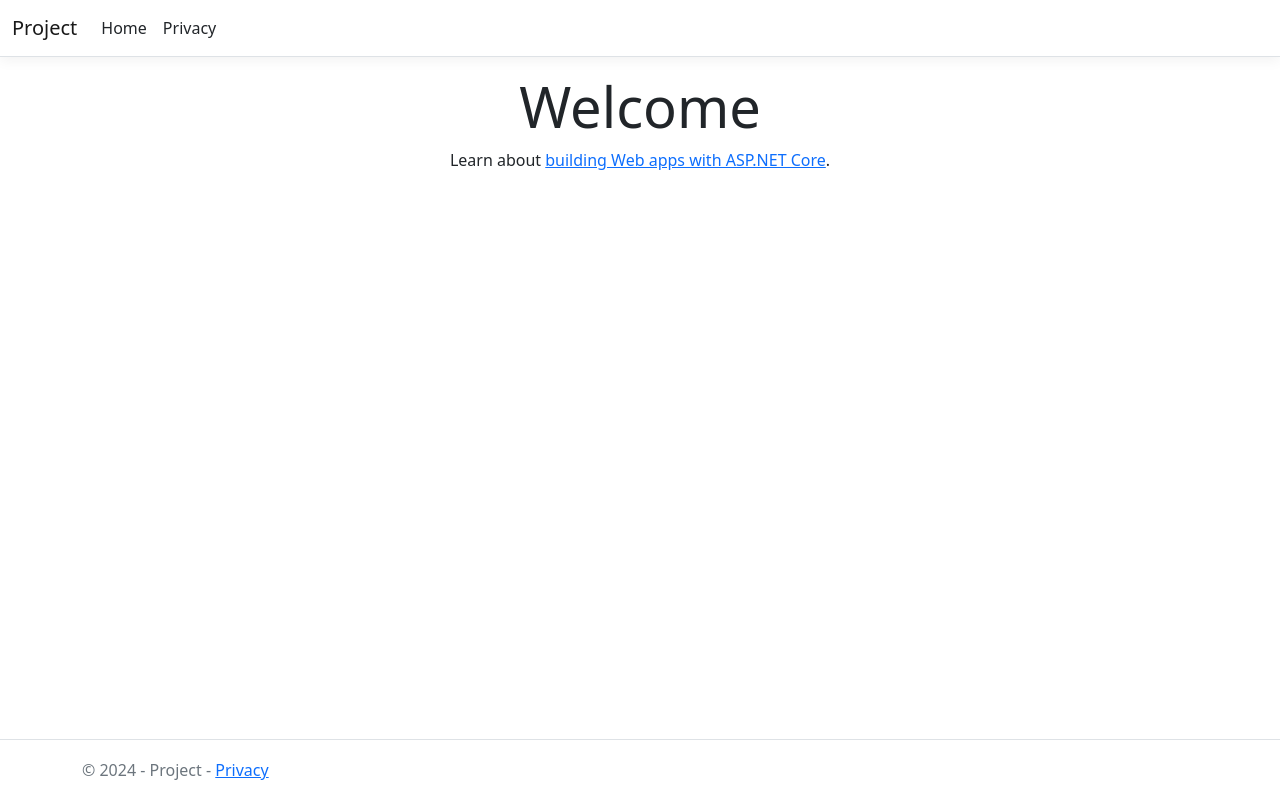
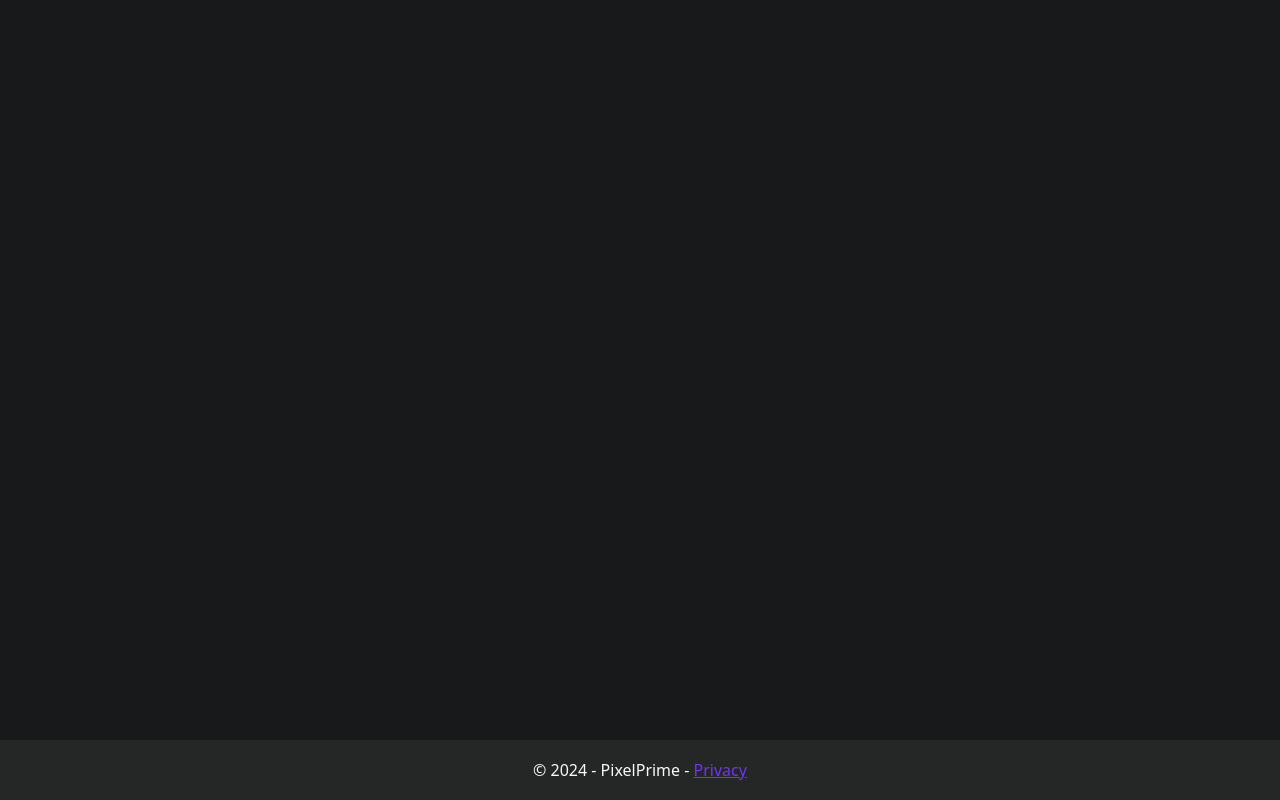
Before and after one commit to Maxiboy441/PixelPrime, an ASP.NET Core app: page / in a window 1280 px wide. Run offline with ASP.NET Core 8, Linux system fonts and the light colour scheme; style sheets or scripts are compiled from the project's sources.

Commit message:
feat(66936569): add styles for layout

```diff
--- a/Project/Project/Views/Home/Index.cshtml
+++ b/Project/Project/Views/Home/Index.cshtml
@@ -2,7 +2,6 @@
     ViewData["Title"] = "Home Page";
 }
 
-<div class="text-center">
-    <h1 class="display-4">Welcome</h1>
-    <p>Learn about <a href="https://docs.microsoft.com/aspnet/core">building Web apps with ASP.NET Core</a>.</p>
+<div>
+
 </div>
--- a/Project/Project/Views/Home/Privacy.cshtml
+++ b/Project/Project/Views/Home/Privacy.cshtml
@@ -1,6 +1,7 @@
 @{
     ViewData["Title"] = "Privacy Policy";
 }
+
 <h1>@ViewData["Title"]</h1>
 
 <p>Use this page to detail your site's privacy policy.</p>
--- a/Project/Project/Views/Shared/_Layout.cshtml
+++ b/Project/Project/Views/Shared/_Layout.cshtml
@@ -10,25 +10,7 @@
 </head>
 <body>
     <header>
-        <nav class="navbar navbar-expand-sm navbar-toggleable-sm navbar-light bg-white border-bottom box-shadow mb-3">
-            <div class="container-fluid">
-                <a class="navbar-brand" asp-area="" asp-controller="Home" asp-action="Index">Project</a>
-                <button class="navbar-toggler" type="button" data-bs-toggle="collapse" data-bs-target=".navbar-collapse" aria-controls="navbarSupportedContent"
-                        aria-expanded="false" aria-label="Toggle navigation">
-                    <span class="navbar-toggler-icon"></span>
-                </button>
-                <div class="navbar-collapse collapse d-sm-inline-flex justify-content-between">
-                    <ul class="navbar-nav flex-grow-1">
-                        <li class="nav-item">
-                            <a class="nav-link text-dark" asp-area="" asp-controller="Home" asp-action="Index">Home</a>
-                        </li>
-                        <li class="nav-item">
-                            <a class="nav-link text-dark" asp-area="" asp-controller="Home" asp-action="Privacy">Privacy</a>
-                        </li>
-                    </ul>
-                </div>
-            </div>
-        </nav>
+        @*Add nav bar component here*@
     </header>
     <div class="container">
         <main role="main" class="pb-3">
@@ -36,9 +18,9 @@
         </main>
     </div>
 
-    <footer class="border-top footer text-muted">
-        <div class="container">
-            &copy; 2024 - Project - <a asp-area="" asp-controller="Home" asp-action="Privacy">Privacy</a>
+    <footer class="bg-secondary-color footer text-light">
+        <div class="container text-center">
+            &copy; 2024 - PixelPrime - <a asp-area="" asp-controller="Home" asp-action="Privacy">Privacy</a>
         </div>
     </footer>
     <script src="~/lib/jquery/dist/jquery.min.js"></script>
--- a/Project/Project/wwwroot/css/site.css
+++ b/Project/Project/wwwroot/css/site.css
@@ -1,22 +1,54 @@
-html {
-  font-size: 14px;
+/*Colors*/
+:root {
+    --primary-color: #18191b;
+    --secondary-color: #252626;
+    --purple-color: #7432F9;
+    --text-color: #fff;
 }
 
-@media (min-width: 768px) {
-  html {
-    font-size: 16px;
-  }
+*,
+*::after,
+*::before {
+    margin: 0;
+    padding: 0;
+    box-sizing: inherit;
+}
+
+html {
+    font-size: 62.5%;
+    position: relative;
+    min-height: 100%;
+}
+
+body {
+    margin-bottom: 6rem;
+    background-color: var(--primary-color);
+    color: var(--text-color)
+}
+
+.bg-secondary-color {
+    background: #252626;
+}
+
+footer {
+    color: var(--text-color)
+}
+
+a {
+    color: var(--purple-color);
+    transition: color 0.3s ease-in-out;
+}
+
+a:hover {
+    color: #fff
 }
 
 .btn:focus, .btn:active:focus, .btn-link.nav-link:focus, .form-control:focus, .form-check-input:focus {
   box-shadow: 0 0 0 0.1rem white, 0 0 0 0.25rem #258cfb;
 }
 
-html {
-  position: relative;
-  min-height: 100%;
+@media (min-width: 768px) {
+    html {
+        font-size: 1rem;
+    }
 }
-
-body {
-  margin-bottom: 60px;
-}
```
